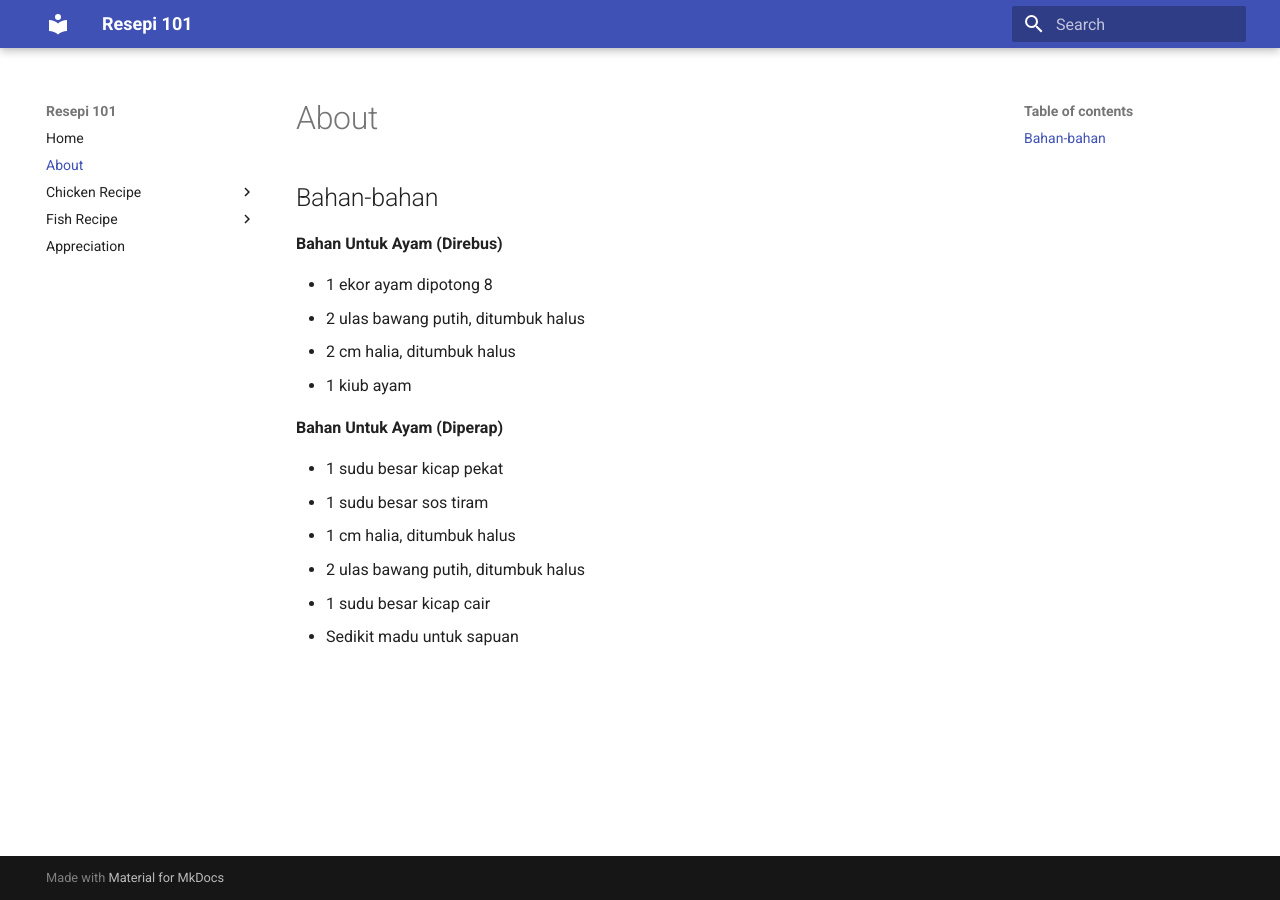
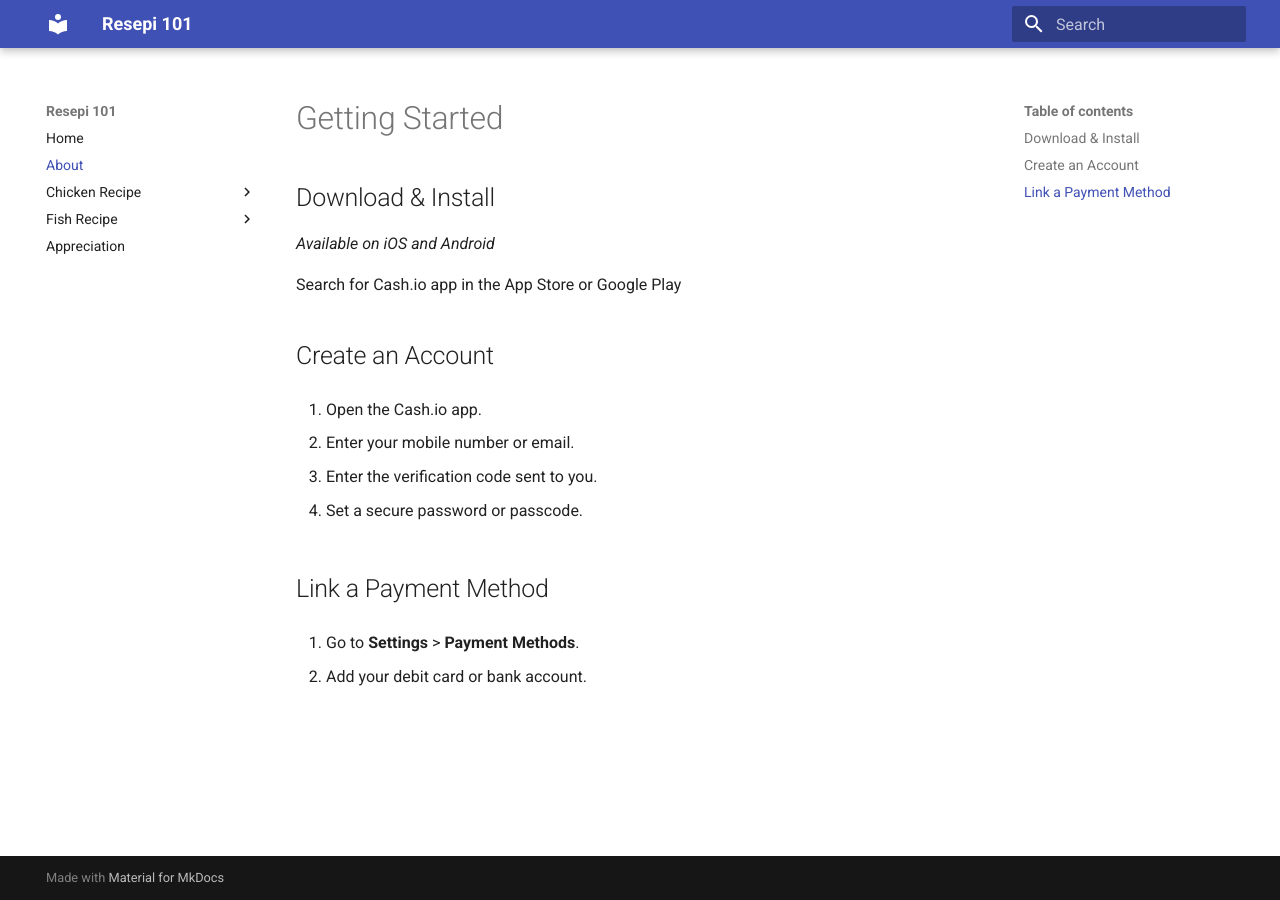
Before and after one commit to hazelgrace22/syroup, an MkDocs documentation site: the page built from docs/about.md, in a window 1280 px wide. Built offline with MkDocs 1.6.1 and Material for MkDocs 9.7.7, drawn with Linux system fonts in a browser that asks for light colours.

Commit message:
Update about.md

```diff
--- a/docs/about.md
+++ b/docs/about.md
@@ -1,17 +1,25 @@
-## Bahan-bahan
+# Getting Started
 
-**Bahan Untuk Ayam (Direbus)**
+## Download & Install
 
-* 1 ekor ayam dipotong 8
-* 2 ulas bawang putih, ditumbuk halus
-* 2 cm halia, ditumbuk halus
-* 1 kiub ayam
+*Available on iOS and Android*
 
-**Bahan Untuk Ayam (Diperap)**
+Search for Cash.io app in the App Store or Google Play
 
-* 1 sudu besar kicap pekat
-* 1 sudu besar sos tiram
-* 1 cm halia, ditumbuk halus
-* 2 ulas bawang putih, ditumbuk halus
-* 1 sudu besar kicap cair
-* Sedikit madu untuk sapuan
+
+## Create an Account
+
+1. Open the Cash.io app.
+
+2. Enter your mobile number or email.
+
+3. Enter the verification code sent to you.
+
+4. Set a secure password or passcode.
+
+
+## Link a Payment Method
+
+1. Go to **Settings** > **Payment Methods**.
+
+2. Add your debit card or bank account.
```
